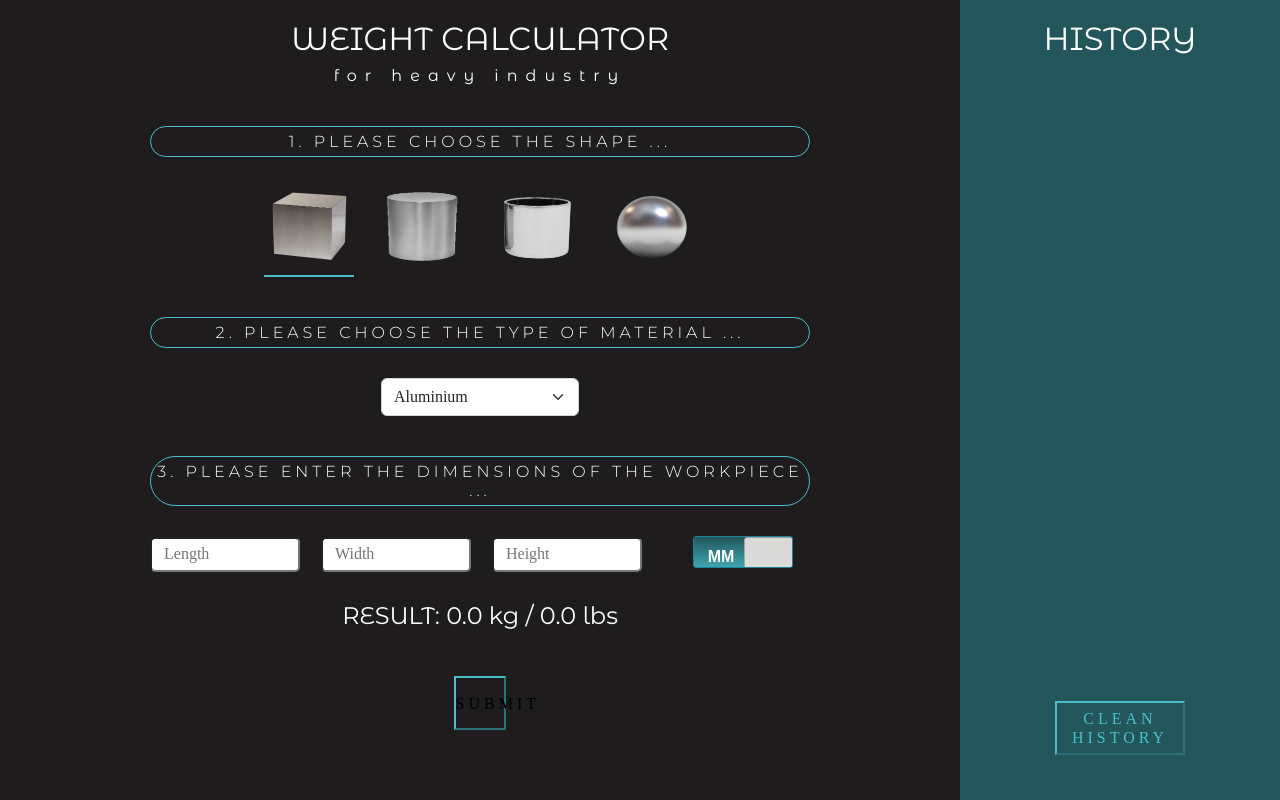
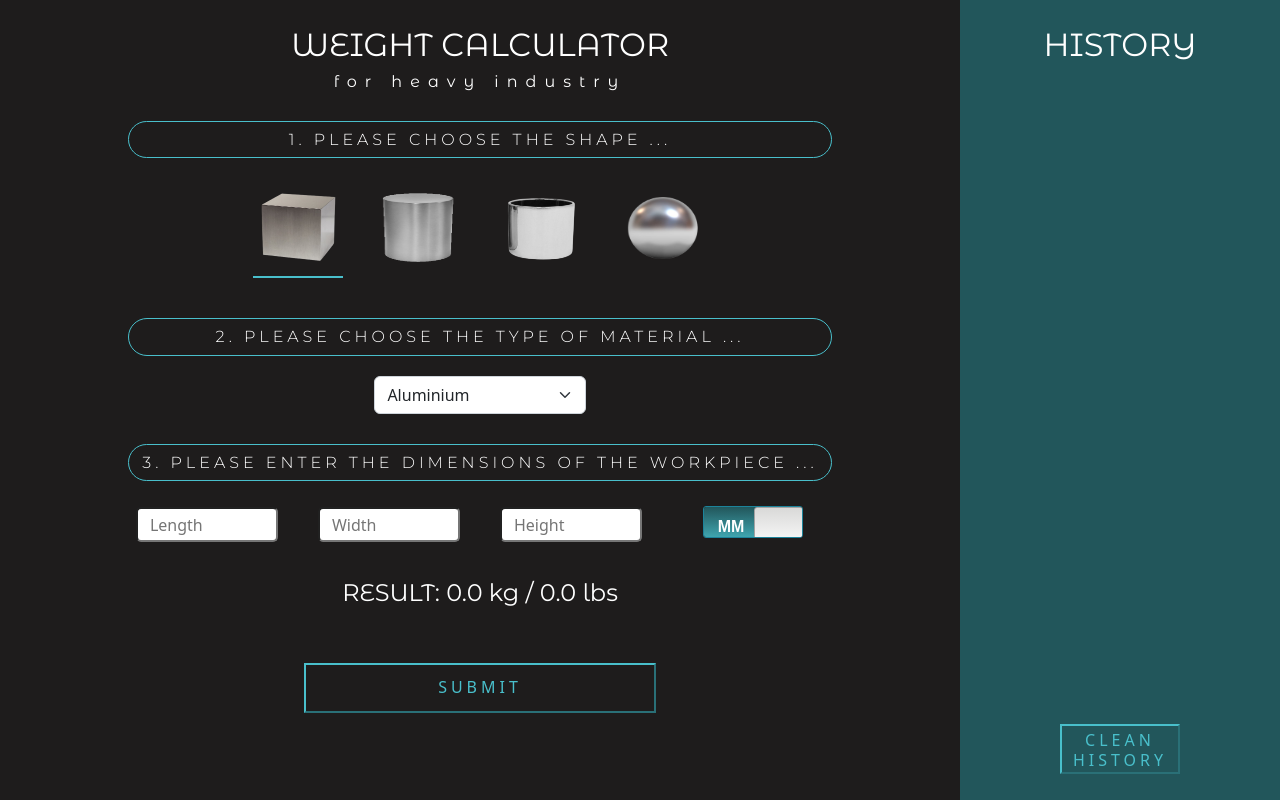
Before and after one commit to KrynaAnna/Weight-Calculator-for-heavy-industry, a Flask app: page / in a window 1280 px wide. Run offline with Flask 2, Linux system fonts and the light colour scheme; data that the repository does not hold is empty; some libraries are stand-ins or nearby versions.

Commit message:
Update style.css

```diff
--- a/static/css/style.css
+++ b/static/css/style.css
@@ -12,8 +12,8 @@
 }
 
 h3 {
-    padding: 5px;
-    margin: 40px 0 30px 0;
+    padding: 8px;
+    margin: 30px 0 20px 0;
     letter-spacing: 4px;
     border: 1px solid var(--third-color);
     border-radius: 30px;
@@ -43,30 +43,33 @@ h6 {
 }
 
 body {
-    all: unset;
     height: 100vh;
+    margin: 0;
+    background-color: #ef8175;
+}
+.row {
+    height: 100%;
 }
                 /*  MAIN  */
 .main {
-    padding: 20px 150px 20px 150px;
+    padding: 2% 10% 2% 10%;
     display: flex;
     justify-content: space-between;
     flex-direction: column;
     text-align: center;
     background-color: var(--first-color);
     color: var(--base-color);
-    height: 100vh;
-
 }
 
 button[name='submit'] {
     background-color: transparent;
     border-color: var(--third-color);
+    color: var(--third-color);
     padding: unset;
     align-items: center;
-    width: 8%;
-    height: 54px;
-    margin: 45px 0 20px 0;
+    width: 50%;
+    height: 50px;
+    margin-top: 55px;
 }
 .result {
     margin: 30px 0 0 0;
@@ -76,14 +79,13 @@ button[name='submit'] {
 
                 /*  HISTORY  */
 .history {
-    padding: 20px 30px 20px 30px;
+    padding: 2% 40px 2% 40px;
     display: flex;
     justify-content: space-between;
     flex-direction: column;
     text-align: center;
     background-color: var(--second-color);
     color: var(--base-color);
-    height: 100vh;
 }
 
 .text {
@@ -113,8 +115,8 @@ button[name='clean'] {
     padding: 5px;
     text-align: center;
     width: 50%;
-    margin: 0 0 25px 0;
-    height: 54px;
+
+    height: 50px;
 }
 
 button:hover,svg:hover, #bin:hover{
@@ -132,6 +134,7 @@ button:hover,svg:hover, #bin:hover{
 .option {
     width: 90px;
     height: 90px;
+    margin: 10px;
 }
 /* image styles */
 input[type=radio] + img {
@@ -152,8 +155,6 @@ input[type=radio]:checked + img {
 /*switcher*/
 #sliderLabel {
     border: 1px solid #1C839A;;
-    -webkit-border-radius: 3px;
-    -moz-border-radius: 3px;
     border-radius: 3px;
     cursor: pointer;
     height: 32px;
@@ -161,7 +162,8 @@ input[type=radio]:checked + img {
     position: relative;
     width: 100px;
     display: inline-block;
-    margin: 0 30px 0 30px;
+    margin: 5px 5px 5px 5px;
+
 }
 #sliderLabel input {
     display: none;
@@ -212,7 +214,7 @@ input[type=radio]:checked + img {
     -webkit-border-radius: 3px;
     -moz-border-radius: 3px;
     border-radius: 3px;
-    height: 340px;
+    height: 40px;
     left: 50px;
     width: 50px;
 }
@@ -232,7 +234,8 @@ input[type=number] {
     height: 35px;
     border-radius: 5px;
     padding-left: 12px;
-    width: 150px;
+    margin: 5px;
+    width: 90%;
 
 }
 .wstawka {
```
